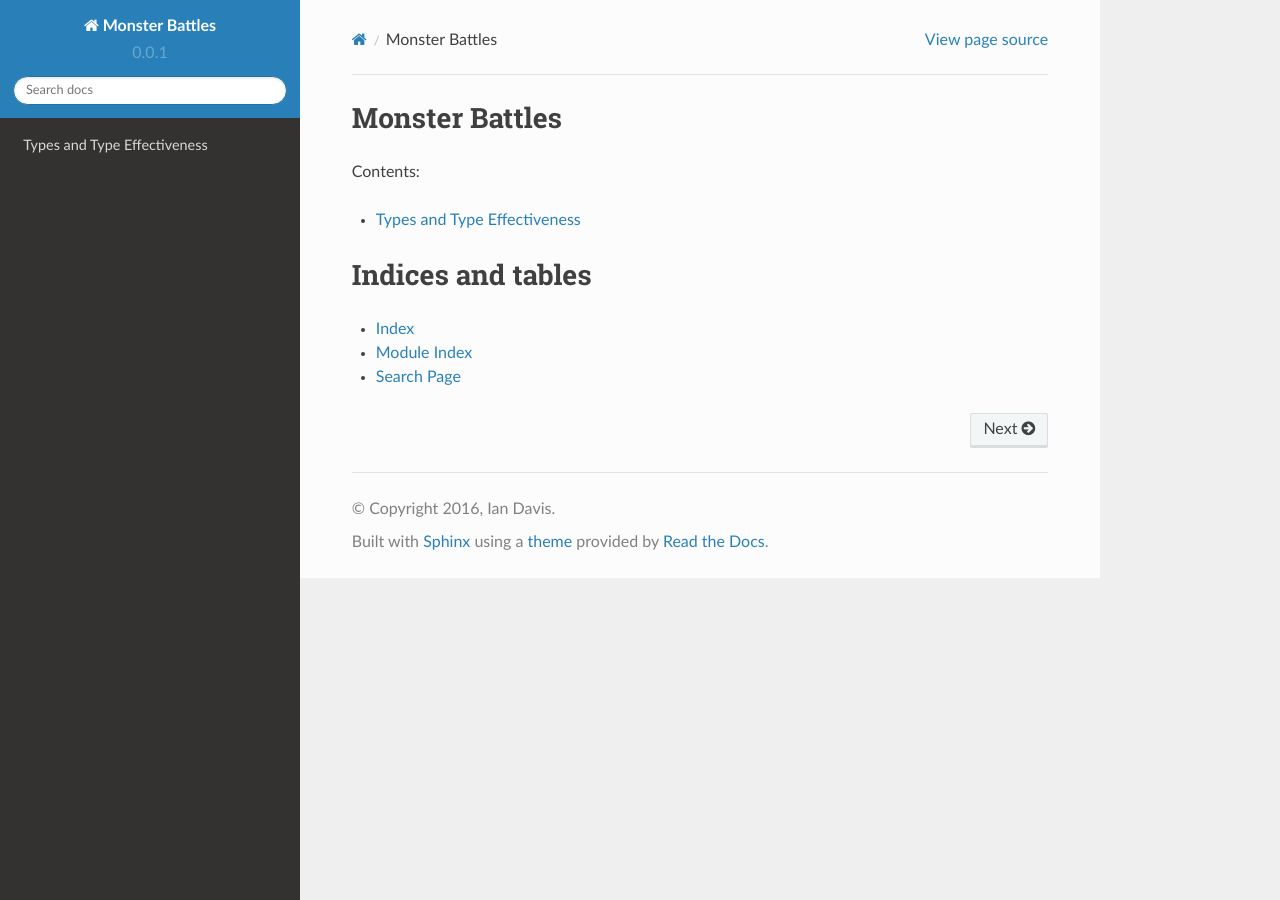
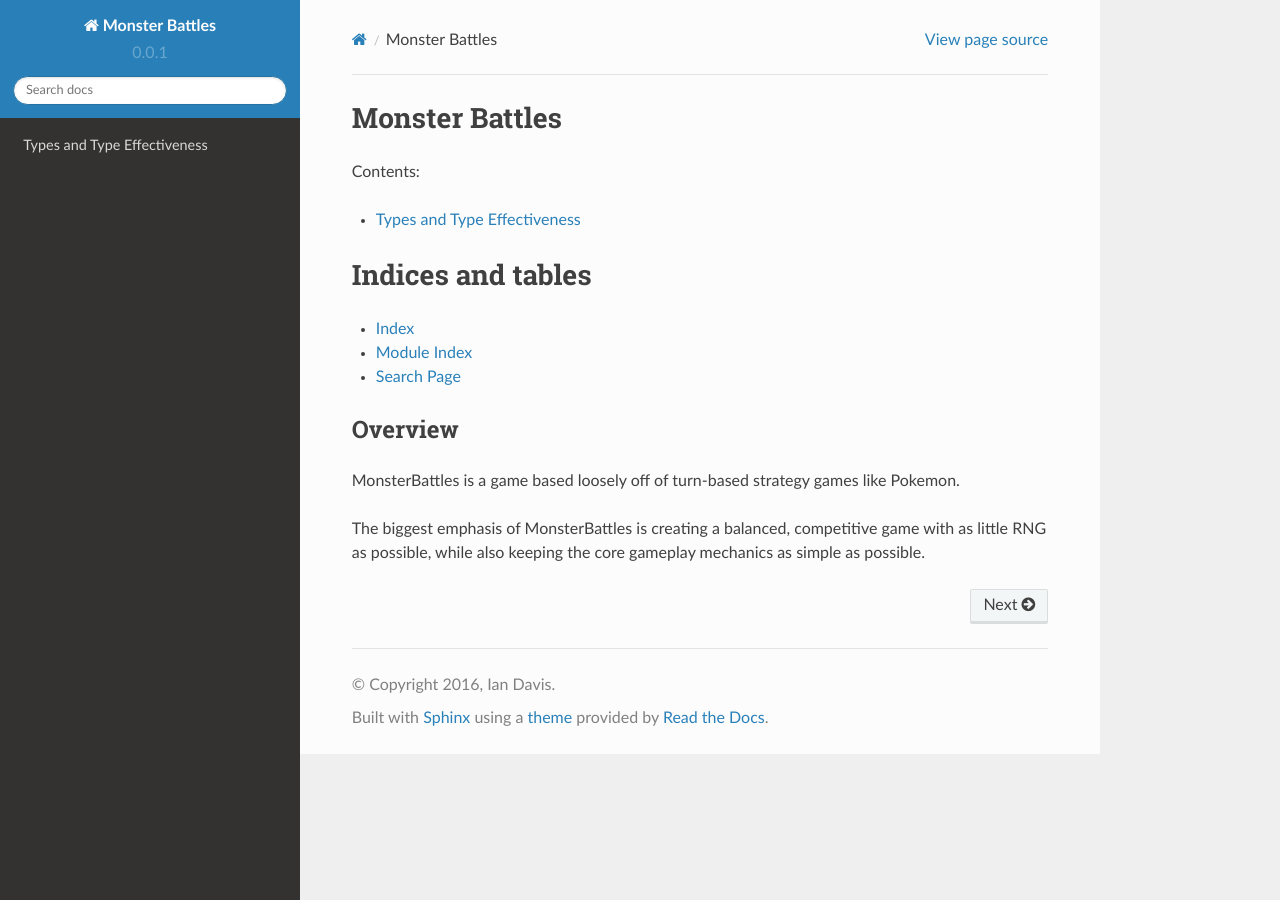
Before and after one commit to TheKewlStore/MonsterBattles, a Sphinx documentation site: the page built from doc/source/index.rst, in a window 1280 px wide. Built offline with Sphinx 7.4.7 and the Read the Docs theme 2.0.0, drawn with Linux system fonts in a browser that asks for light colours; pages that are not in the unit, such as notebooks, are missing from menus.

Commit message:
Updating documentation

```diff
--- a/doc/source/index.rst
+++ b/doc/source/index.rst
@@ -16,3 +16,11 @@ Indices and tables
 * :ref:`genindex`
 * :ref:`modindex`
 * :ref:`search`
+
+
+Overview
+----------------------------------
+MonsterBattles is a game based loosely off of turn-based strategy games like Pokemon.
+
+The biggest emphasis of MonsterBattles is creating a balanced, competitive game with as little RNG as possible,
+while also keeping the core gameplay mechanics as simple as possible.
--- a/doc/source/overview.rst
+++ /dev/null
@@ -1,2 +0,0 @@
-Overview
-===========================================
```
